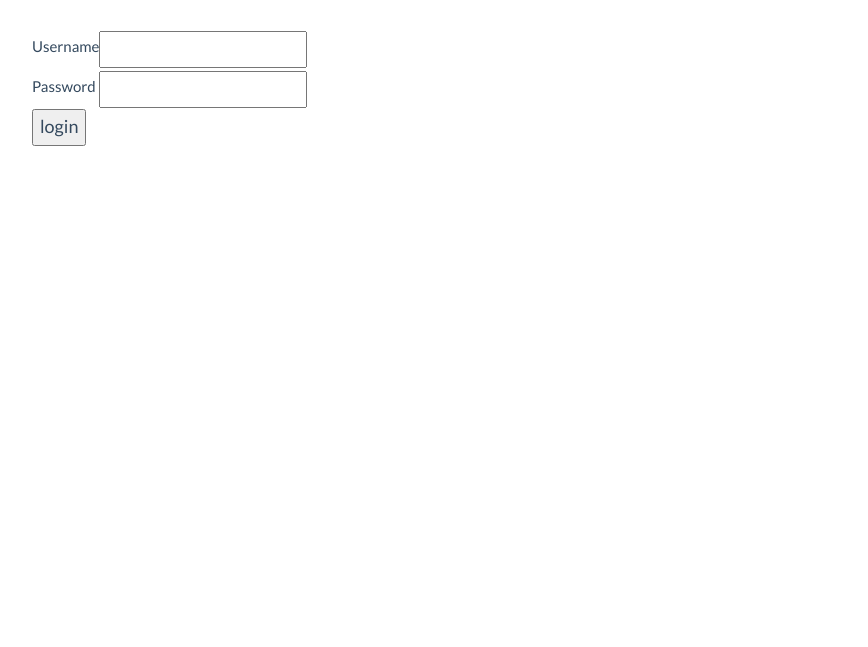
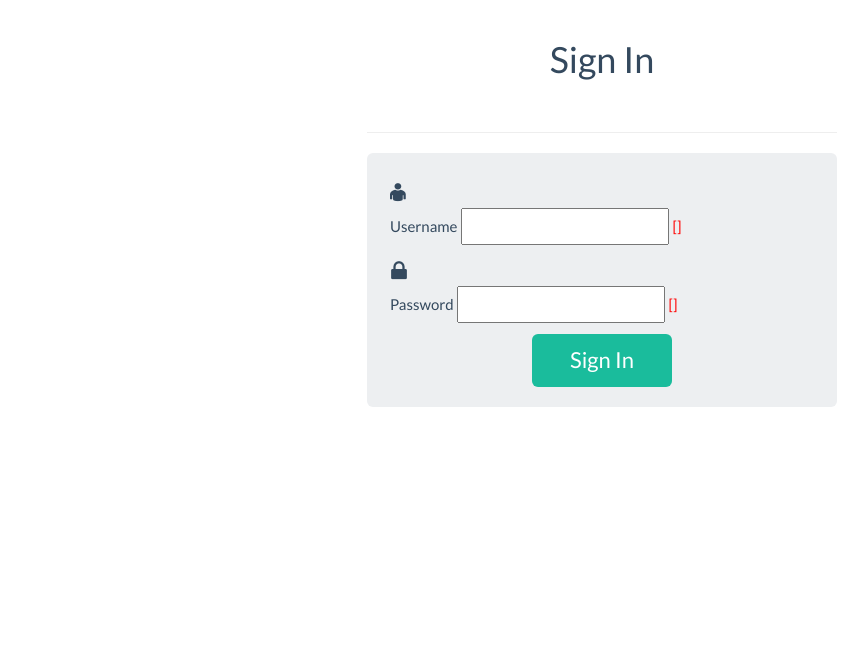
Before and after one commit to vinPopulaire/SRPtool, a Django app: template gui/templates/gui/login.html in a window 1280 px wide. Shown: the part 53-700 px from the top of the page, without its empty margins (38-906 px from the left). Run offline with Django 3.2, Linux system fonts and the light colour scheme; the template is opened without the code that fills it, so the values that code supplies are empty, except form fields; tables that the repository leaves empty hold one stand-in row (values such as "Sample post"); form fields are guessed from the names that the template uses; some libraries are stand-ins or nearby versions.

Commit message:
fix login page

```diff
--- a/gui/templates/gui/login.html
+++ b/gui/templates/gui/login.html
@@ -2,8 +2,13 @@
 
 {% block content %}
 
+<div class="container" style="width:500px">
+    <div class="title">Sign In</div>
+    <hr>
+    <div class="login-form">
+
     {% if form.errors %}
-<p>Your username and password didn't match. Please try again.</p>
+         <small style="color: red">Your username and password didn't match. Please try again.</small>
     {% endif %}
 
     {% if next %}
@@ -17,22 +22,31 @@
 
     <form method="post" action="{% url 'login' %}">
         {% csrf_token %}
-<table>
-<tr>
-    <td>{{ form.username.label_tag }}</td>
-    <td>{{ form.username }}</td>
-</tr>
-<tr>
-    <td>{{ form.password.label_tag }}</td>
-    <td>{{ form.password }}</td>
-</tr>
-</table>
 
-<input type="submit" value="login" />
-<input type="hidden" name="next" value="{{ next }}" />
+        <div class="control-group" style="width:400px" >
+            <div class="input-icon fui-user" for="login-name"></div>
+            {{ form.username.label_tag }}
+            {{ form.username }}
+            <small style="color: red">{{ form.username.errors }}</small>
+        </div>
+
+        <div class="control-group" style="width:400px">
+            <div class="input-icon fui-lock" for="login-pass"></div>
+            {{ form.password.label_tag }}
+            {{ form.password }}
+            <small style="color: red">{{ form.password.errors }}</small>
+        </div>
+
+        <div style="text-align:center">
+            <input type="submit" class="btn btn-hg btn-primary btn-wide" value="Sign In">
+        </div>
     </form>
 
     {# Assumes you setup the password_reset view in your URLconf #}
     {#<p><a href="{% url 'password_reset' %}">Lost password?</a></p>#}
 
+
+    </div><!-- /login-form -->
+</div> <!-- /container -->
+
 {% endblock %}
```
Lines whose indentation alone changed are shown as unchanged.
